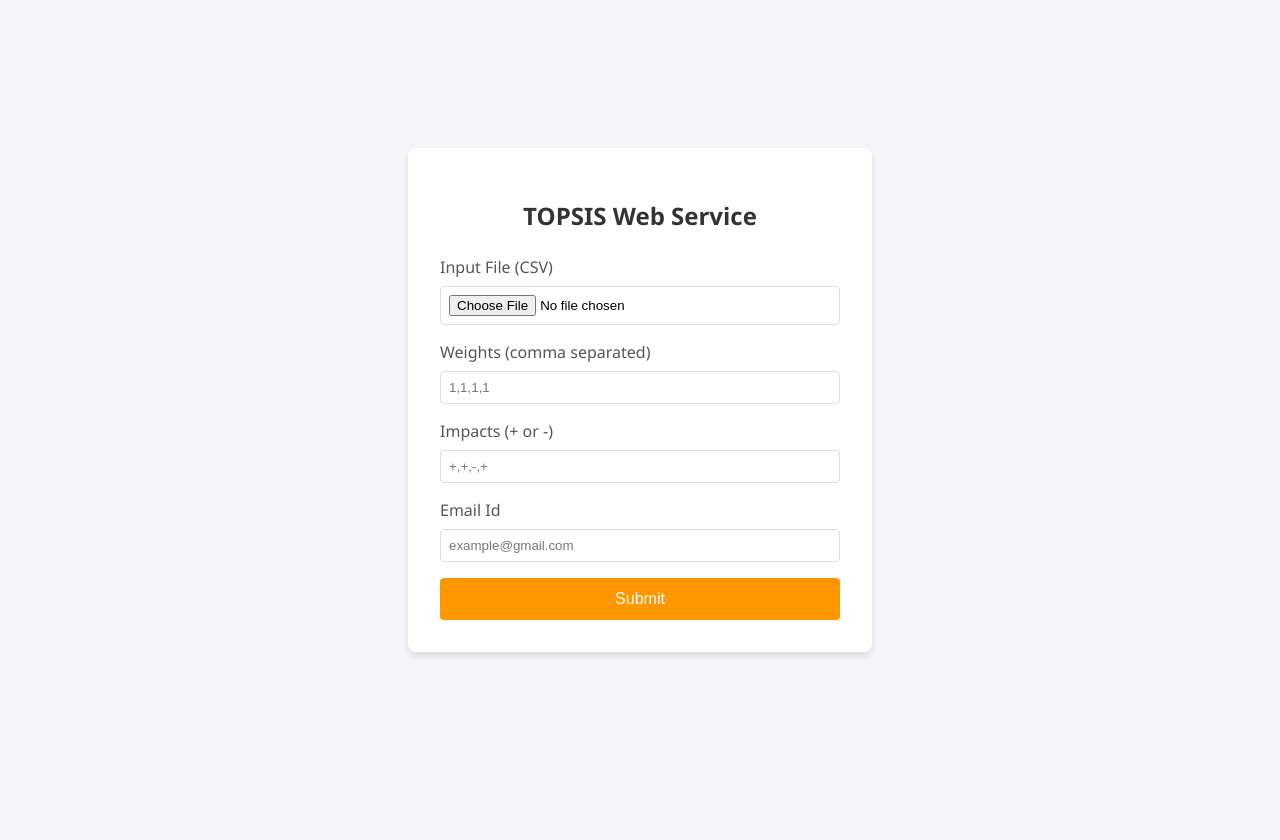
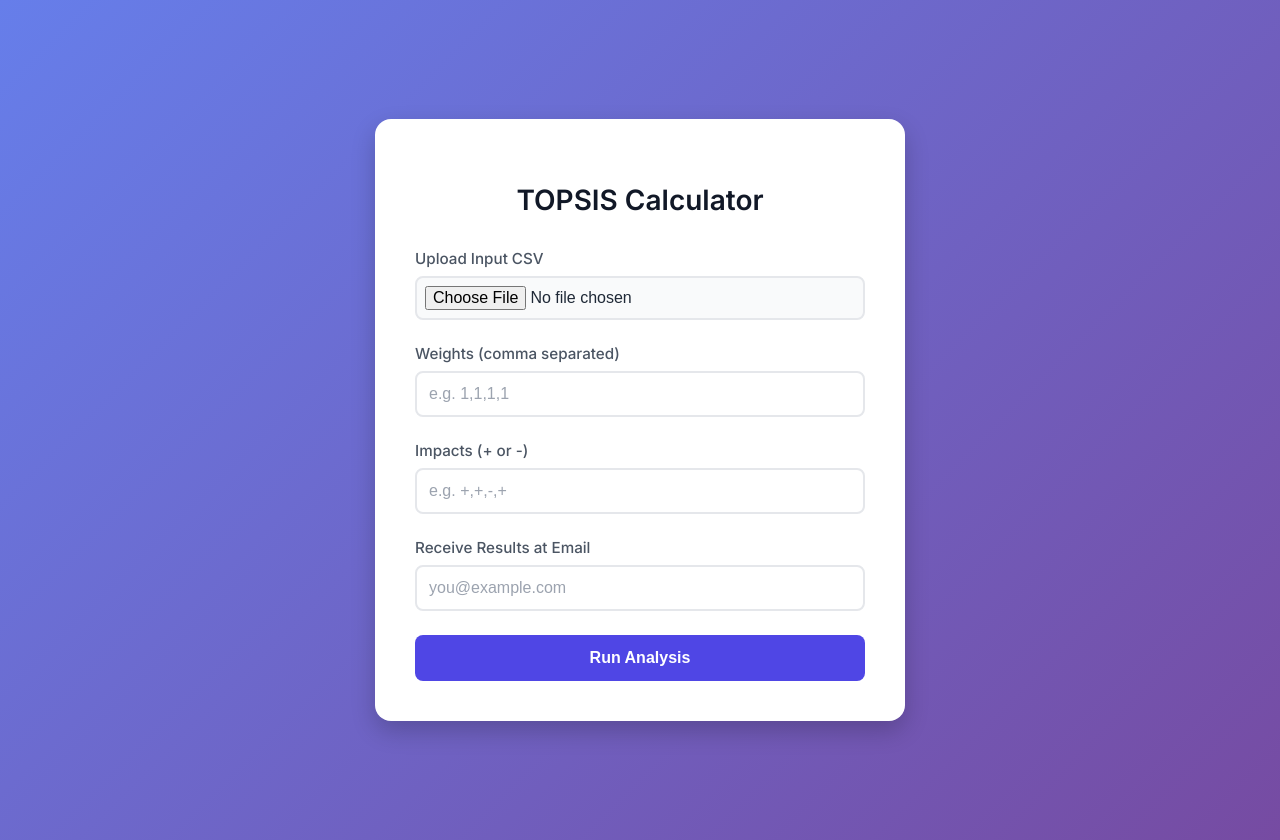
Before and after one commit to Hardikabrol8/Topsis, a Flask app: page / in a window 1280 px wide. Before the commit the page ends 656 px from the top, so only its background shows below. Run offline with Flask 3, Linux system fonts and the light colour scheme.

Commit message:
UI: Modernize frontend design with gradients and improved typography

```diff
--- a/102303945-Web-Service/templates/index.html
+++ b/102303945-Web-Service/templates/index.html
@@ -1,80 +1,157 @@
 <!DOCTYPE html>
 <html lang="en">
+
 <head>
     <meta charset="UTF-8">
     <meta name="viewport" content="width=device-width, initial-scale=1.0">
-    <title>Topsis Web Service</title>
+    <title>Topsis Analysis Tool</title>
+    <link href="https://fonts.googleapis.com/css2?family=Inter:wght@400;500;600&display=swap" rel="stylesheet">
     <style>
+        :root {
+            --primary: #4f46e5;
+            --primary-hover: #4338ca;
+            --bg-gradient: linear-gradient(135deg, #667eea 0%, #764ba2 100%);
+        }
+
         body {
-            font-family: 'Segoe UI', Tahoma, Geneva, Verdana, sans-serif;
-            background-color: #f4f4f9;
+            font-family: 'Inter', sans-serif;
+            background: var(--bg-gradient);
+            min-height: 100vh;
             display: flex;
+            align-items: center;
             justify-content: center;
-            align-items: center;
-            height: 100vh;
             margin: 0;
+            padding: 20px;
+            color: #1f2937;
         }
+
         .container {
             background-color: white;
-            padding: 2rem;
-            border-radius: 8px;
-            box-shadow: 0 4px 6px rgba(0, 0, 0, 0.1);
-            width: 400px;
+            padding: 2.5rem;
+            border-radius: 16px;
+            box-shadow: 0 10px 25px rgba(0, 0, 0, 0.2);
+            width: 100%;
+            max-width: 450px;
+            transition: transform 0.3s ease;
         }
+
+        .container:hover {
+            transform: translateY(-5px);
+        }
+
         h2 {
             text-align: center;
-            color: #333;
+            color: #111827;
+            margin-bottom: 2rem;
+            font-weight: 700;
+            font-size: 1.75rem;
+        }
+
+        .form-group {
             margin-bottom: 1.5rem;
         }
-        .form-group {
-            margin-bottom: 1rem;
-        }
+
         label {
             display: block;
             margin-bottom: 0.5rem;
-            color: #555;
+            color: #4b5563;
             font-weight: 500;
+            font-size: 0.95rem;
         }
-        input[type="text"], input[type="email"], input[type="file"] {
+
+        input[type="text"],
+        input[type="email"],
+        input[type="file"] {
             width: 100%;
+            padding: 0.75rem;
+            border: 2px solid #e5e7eb;
+            border-radius: 8px;
+            box-sizing: border-box;
+            font-size: 1rem;
+            transition: border-color 0.2s, box-shadow 0.2s;
+            outline: none;
+        }
+
+        input[type="text"]:focus,
+        input[type="email"]:focus {
+            border-color: var(--primary);
+            box-shadow: 0 0 0 3px rgba(79, 70, 229, 0.1);
+        }
+
+        input[type="file"] {
             padding: 0.5rem;
-            border: 1px solid #ddd;
-            border-radius: 4px;
-            box-sizing: border-box;
+            background: #f9fafb;
         }
+
+        input::placeholder {
+            color: #9ca3af;
+        }
+
         button {
             width: 100%;
-            padding: 0.75rem;
-            background-color: #ff9800; /* Orange color from prompt image */
+            padding: 0.875rem;
+            background-color: var(--primary);
             color: white;
             border: none;
-            border-radius: 4px;
+            border-radius: 8px;
             font-size: 1rem;
+            font-weight: 600;
             cursor: pointer;
-            transition: background-color 0.2s;
+            transition: background-color 0.2s, transform 0.1s;
         }
+
         button:hover {
-            background-color: #e68900;
+            background-color: var(--primary-hover);
         }
+
+        button:active {
+            transform: scale(0.98);
+        }
+
         .flash-messages {
-            margin-bottom: 1rem;
-            padding: 0.75rem;
-            border-radius: 4px;
+            margin-bottom: 1.5rem;
+            padding: 1rem;
+            border-radius: 8px;
             text-align: center;
+            font-weight: 500;
+            animation: fadeIn 0.3s ease-in;
         }
-        .success { background-color: #d4edda; color: #155724; }
-        .error { background-color: #f8d7da; color: #721c24; }
+
+        .success {
+            background-color: #d1fae5;
+            color: #065f46;
+            border: 1px solid #a7f3d0;
+        }
+
+        .error {
+            background-color: #fee2e2;
+            color: #991b1b;
+            border: 1px solid #fecaca;
+        }
+
+        @keyframes fadeIn {
+            from {
+                opacity: 0;
+                transform: translateY(-10px);
+            }
+
+            to {
+                opacity: 1;
+                transform: translateY(0);
+            }
+        }
     </style>
 </head>
+
 <body>
 
     <div class="container">
-    <h2>TOPSIS Web Service</h2>
+        <h2>TOPSIS Calculator</h2>
 
         {% with messages = get_flashed_messages() %}
         {% if messages %}
         {% for message in messages %}
-                <div class="flash-messages {{ 'error' if 'Error' in message else 'success' }}">
+        <div class="flash-messages {{ 'error' if 'fail' in message.lower() or 'Error' in message else 'success' }}">
             {{ message }}
         </div>
         {% endfor %}
@@ -83,28 +160,29 @@
 
         <form method="POST" enctype="multipart/form-data">
             <div class="form-group">
-            <label for="file">Input File (CSV)</label>
+                <label for="file">Upload Input CSV</label>
                 <input type="file" name="file" id="file" accept=".csv" required>
             </div>
 
             <div class="form-group">
                 <label for="weights">Weights (comma separated)</label>
-            <input type="text" name="weights" id="weights" placeholder="1,1,1,1" required>
+                <input type="text" name="weights" id="weights" placeholder="e.g. 1,1,1,1" required>
             </div>
 
             <div class="form-group">
                 <label for="impacts">Impacts (+ or -)</label>
-            <input type="text" name="impacts" id="impacts" placeholder="+,+,-,+" required>
+                <input type="text" name="impacts" id="impacts" placeholder="e.g. +,+,-,+" required>
             </div>
 
             <div class="form-group">
-            <label for="email">Email Id</label>
-            <input type="email" name="email" id="email" placeholder="example@gmail.com" required>
+                <label for="email">Receive Results at Email</label>
+                <input type="email" name="email" id="email" placeholder="you@example.com" required>
             </div>
 
-        <button type="submit">Submit</button>
+            <button type="submit">Run Analysis</button>
         </form>
     </div>
 
 </body>
+
 </html>
```
Lines whose indentation alone changed are shown as unchanged.
